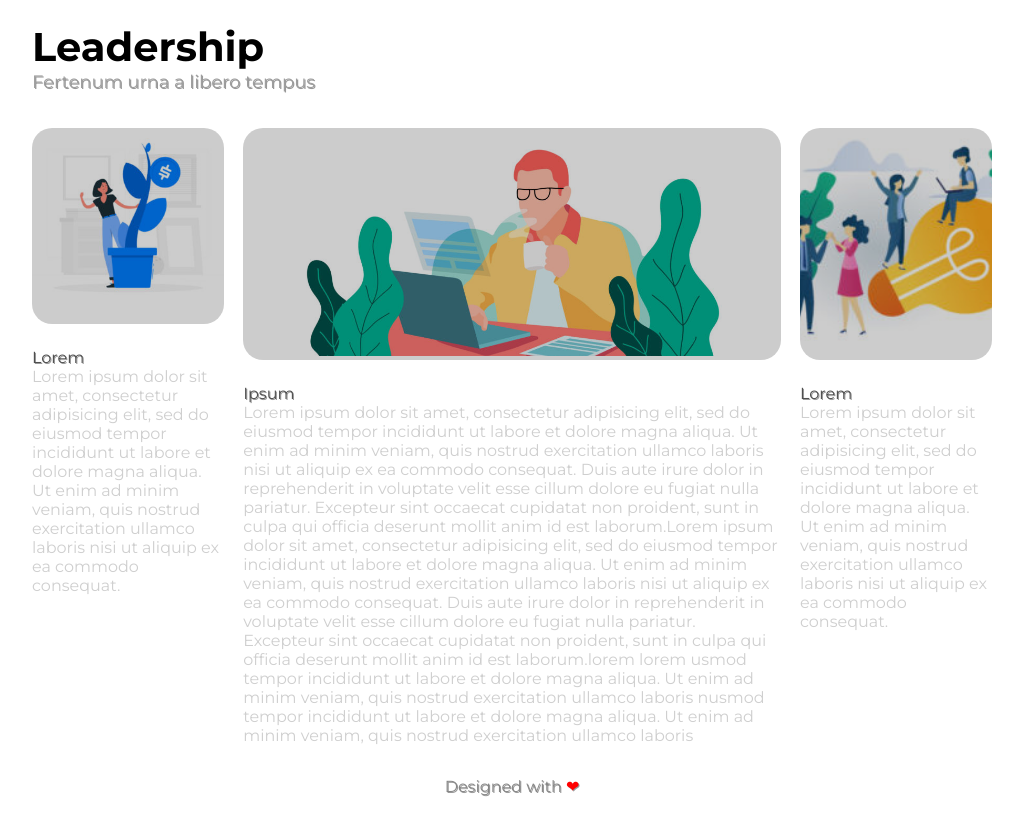
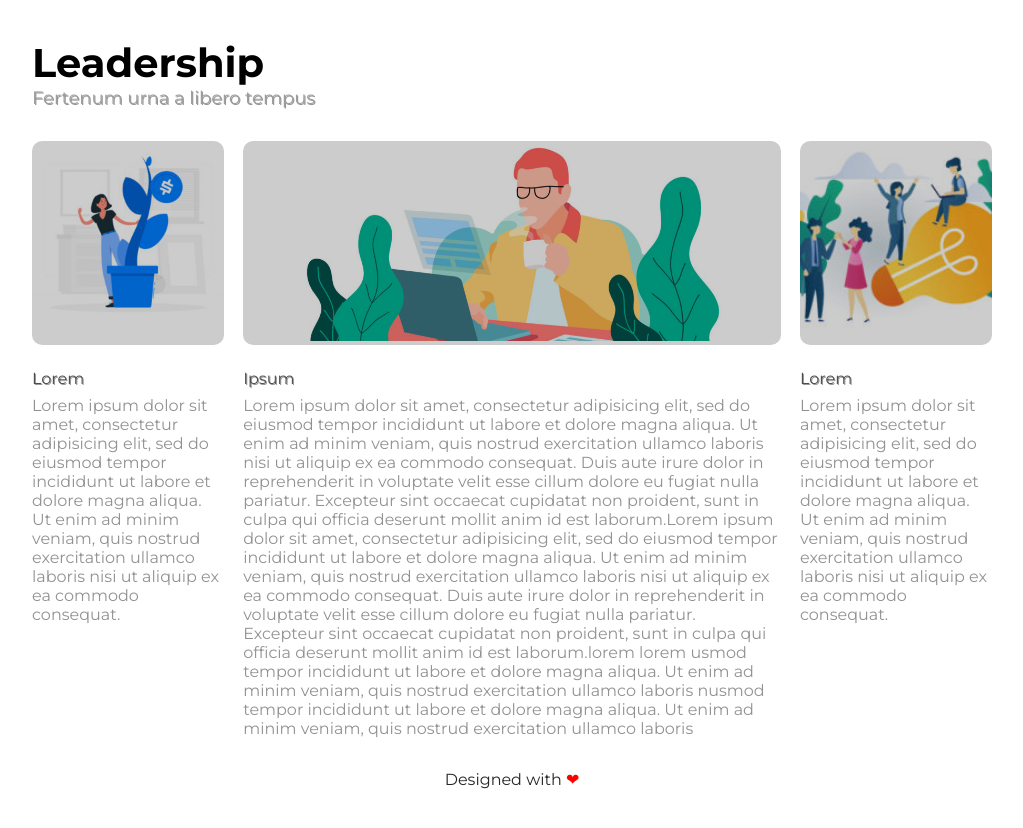
Before and after one commit to TommasoBorsatti/htmlcss-wp, a plain HTML site: page index.html in a window 1280 px wide. Shown: the part 704-1532 px from the top of the page, without its empty margins (128-1151 px from the left). Drawn offline with Linux system fonts and the light colour scheme.

Commit message:
Ultimi ritocchi css (margini,colori border radius) - Esercizio Finito

```diff
--- a/css/style.css
+++ b/css/style.css
@@ -24,7 +24,7 @@ body {
   left: 0;
   right: 0;
   background-color: rgba(0, 0, 0, 0.2);
-  border-radius: 20px;
+  border-radius: 10px;
 }
 /* /regole universali css */
 
@@ -54,13 +54,11 @@ li a {
   font-size: 18px;
   text-shadow: 1px 1px 0px rgba(0, 0, 0, 0.4);
 }
-
-
 /* /regole css header */
 
 /* regole css per sezione hero */
 section.hero {
-  margin: 3vh 0;
+  margin: 5vh 0 3vh 0;
   position: relative;
 }
 
@@ -68,7 +66,7 @@ section.hero {
   width: 100%;
   height: 65vh;
   object-fit: cover;
-  border-radius: 20px;
+  border-radius: 10px;
 }
 
 section .text-container{
@@ -94,7 +92,7 @@ h3.section-title{
 
 div.title-bar {
   padding: 2vh 0;
-  margin-bottom: 2%;
+  margin-bottom: 2vh;
 }
 
 h2.main-title {
@@ -113,21 +111,23 @@ div.left-col, div.right-col {
   float: left;
   }
 
+  div.center-col {
+    width:56%;
+    margin: 0 2% 0 2%;
+    float: left;
+  }
+
 div.img-box{
   position: relative;
   margin-bottom: 3vh;
 }
 
-.left-col img {
-  width: 100%;
-  border-radius: 20px;
-}
 
-.right-col img, .center-col img {
-  height: 227.88px;
+.right-col img, .center-col img, .left-col img {
+  border-radius: 10px;
+  height: 25vh;
   width: 100%;
   object-fit: cover;
-
 }
 
 h3.column-title {
@@ -135,20 +135,13 @@ h3.column-title {
   font-size: 16px;
   color: #4F4F4F;
   text-shadow: 1px 1px 0px rgba(0, 0, 0, 0.4);
-
+  padding-bottom: 1vh;
 }
 
 p.column-text {
   font-weight: normal;
   font-size: 16px;
-  color: #CFCFCF;
-}
-
-
-div.center-col {
-  width:56%;
-  margin: 0 2% 0 2%;
-  float: left;
+  color: #929292;
 }
 /* /regole css per sezione contenuti principali con layout float */
 
@@ -157,13 +150,11 @@ footer {
   text-align: center;
   margin: 2vh 0;
   padding: 2vh;
-
 }
 
 h3.footer-text {
-  color: #868686;
+  color: #262626;
   font-weight: normal;
-  text-shadow:  1px 1px 0px rgba(0, 0, 0, 0.4);
   font-size: 16px;
 }
 
```
